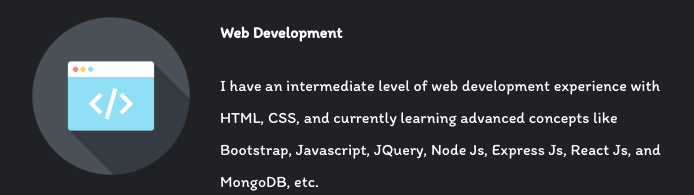
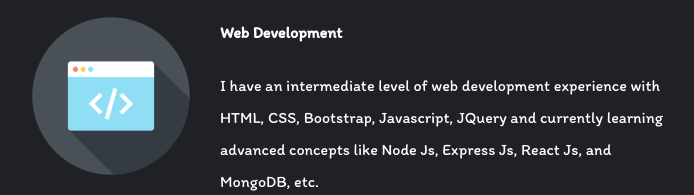
Before and after one commit to RogerThat17/Ajay-Dev, a plain HTML site: page index.html in a window 1280 px wide. Shown: the part 757-952 px from the top of the page, without its empty margins (292-986 px from the left). Drawn offline with Linux system fonts and the light colour scheme.

Commit message:
changed web dev profile

```diff
--- a/index.html
+++ b/index.html
@@ -45,7 +45,7 @@
 				<div class="skill-row">
 					<img src="images/web_development.png" alt="web dev image" class="web-image">
 					<h4>Web Development</h4>
-					<p>I have an intermediate level of web development experience with HTML, CSS, and currently learning advanced concepts like Bootstrap, Javascript, JQuery, Node Js, Express Js, React Js, and MongoDB, etc.</p>
+					<p>I have an intermediate level of web development experience with HTML, CSS, Bootstrap, Javascript, JQuery and currently learning advanced concepts like Node Js, Express Js, React Js, and MongoDB, etc.</p>
 				</div>
 				<div class="skill-row">
 					<img src="images/devops.png" alt="devops image" class="devops-image">
```
